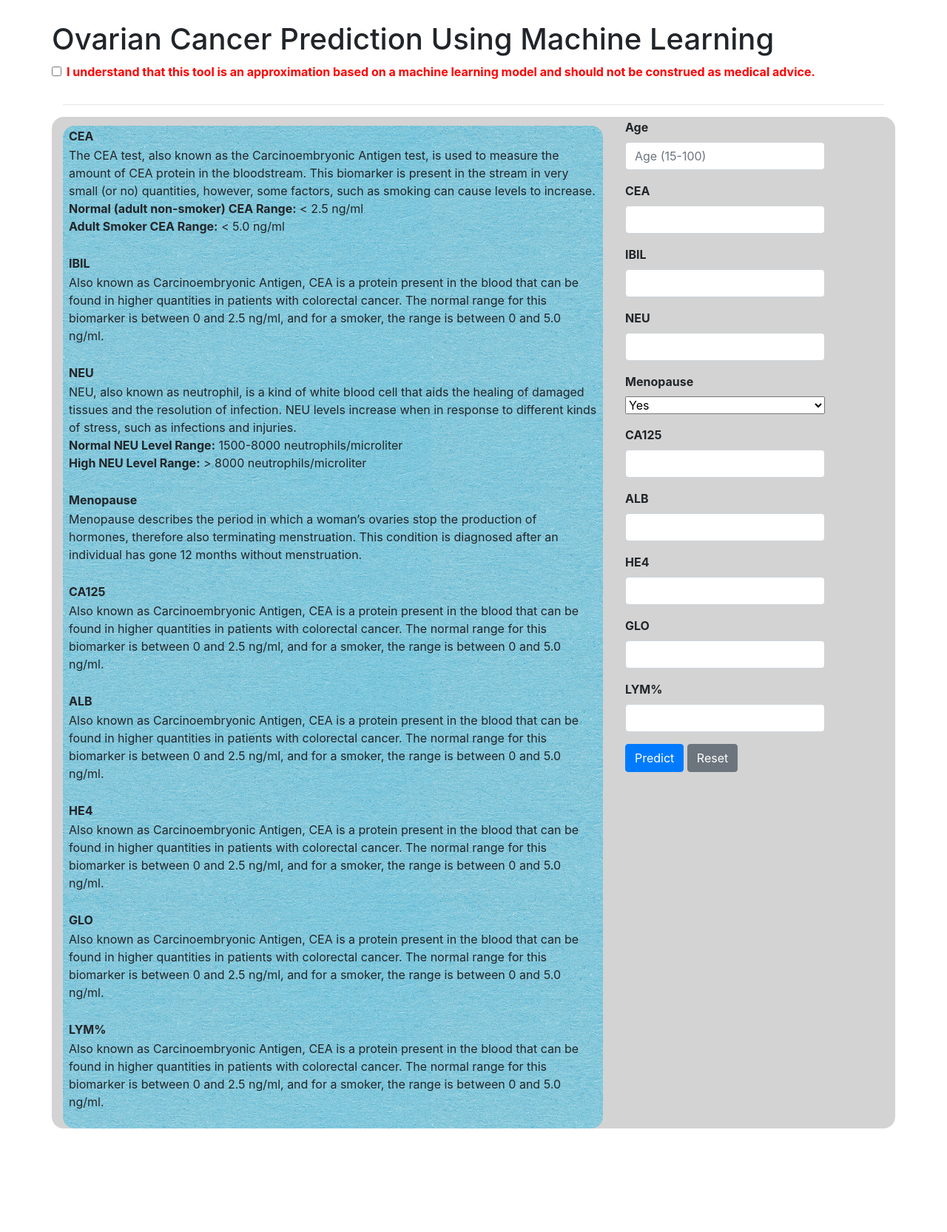
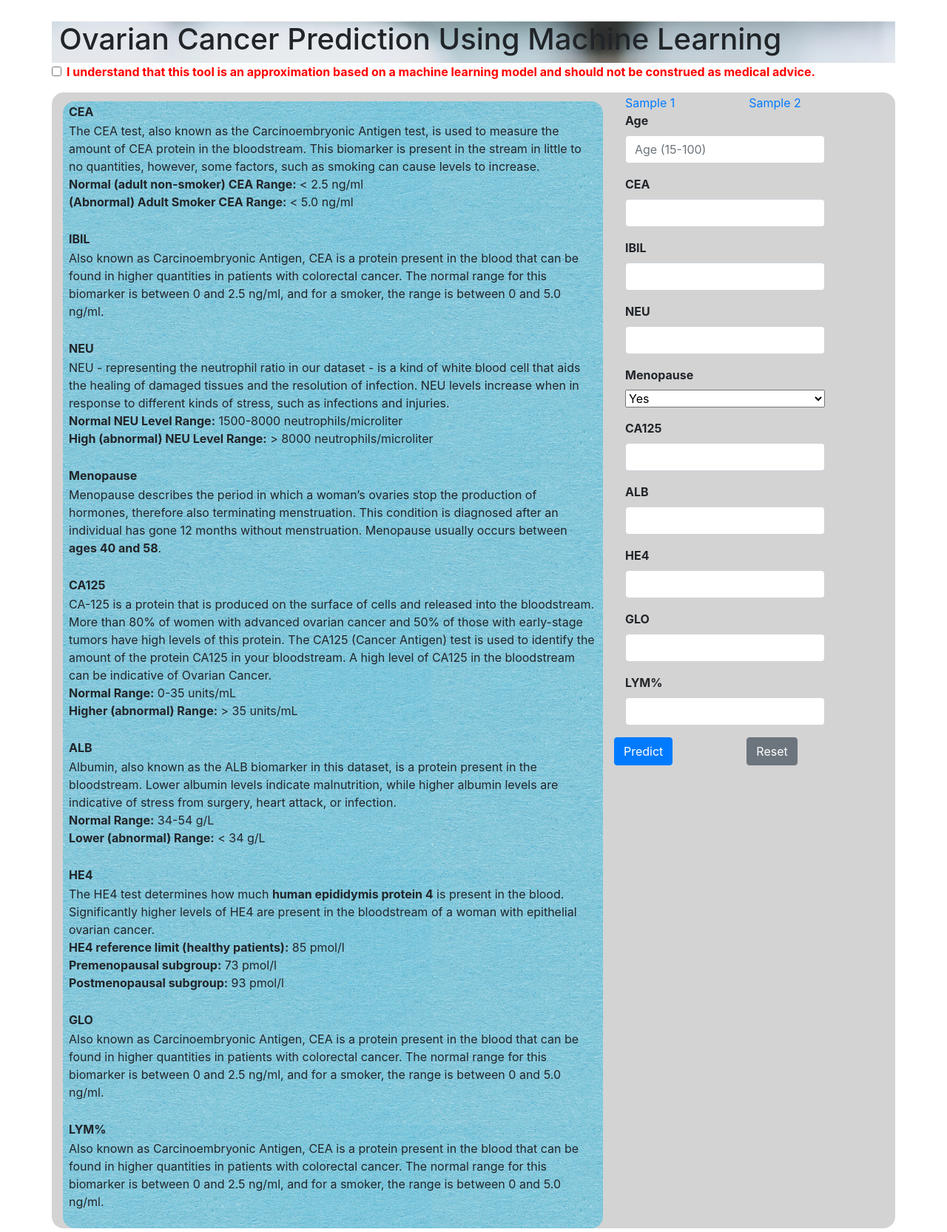
Before and after one commit to rxd321/ovarify, a Flask app: page / in a window 1280 px wide. Shown: the whole page at 74% size. Before the commit the page ends 1526 px from the top, so only its background shows below. Run offline with Flask 2, Linux system fonts and the light colour scheme; parts of the project's set-up code (start-up, migrations or seed data) failed here and were passed over; some libraries are stand-ins or nearby versions.

Commit message:
Add files via upload

```diff
--- a/templates/index.html
+++ b/templates/index.html
@@ -2,36 +2,42 @@
 
 <html>
 <head>
+    <script src="https://code.jquery.com/jquery-3.6.0.min.js" integrity="sha256-/xUj+3OJU5yExlq6GSYGSHk7tPXikynS7ogEvDej/m4=" crossorigin="anonymous"></script>
     <link rel="stylesheet" href="https://maxcdn.bootstrapcdn.com/bootstrap/4.0.0/css/bootstrap.min.css" integrity="sha384-Gn5384xqQ1aoWXA+058RXPxPg6fy4IWvTNh0E263XmFcJlSAwiGgFAW/dAiS6JXm" crossorigin="anonymous">
     <!-- CSS code -->
     <style>
         form {
             margin: 5px;
         }
-        .form-row{
-            width:80%;
+
+        .form-row {
+            width: 80%;
         }
 
-        label{
-            font-weight:bold;
-        }
-        .result {
-
+        label {
+            font-weight: bold;
         }
 
-        .form-check{
-            color:red;
+
+        .result {
         }
 
+        .form-check {
+            color: red;
+        }
+        .header {
+            padding-left:10px;
+            width: stretch;
+            background: transparent url('image1.png') !important;
+        }
         #con1 {
-            margin-top:10px;
-            width:stretch;
-            background:transparent url('blue.jpeg');
+            margin-top: 10px;
+            width: stretch;
+            background: transparent url('blue.jpeg');
         }
 
         .rounded {
             border-radius: 1.0rem !important;
-
         }
 
         .medText {
@@ -49,10 +55,40 @@
             font-weight: bold;
             color: red;
         }
-
-
     </style>
     <script language="javascript">
+        $(document).ready(function () {
+
+            $("#sample1").click(function () {
+                loadSample(1);
+                return false;
+            });
+            $("#sample2").click(function () {
+                loadSample(2);
+                return false;
+            });
+
+            function loadSample(sampleNumber) {
+                var testArray = [[36.0, 0.77, 5.9, 48.1, 0.0, 20.94, 45.7, 33.25, 28.1, 42.5, 1], [38.0, 0.53, 4.0, 66.1, 0.0, 32.07, 47.3, 41.85, 31.3, 28.6, 0]];
+                if (sampleNumber == 1) {
+                    loadArray = testArray[0];
+                }
+                else {
+                    loadArray = testArray[1];
+                }
+                $(".age").val(loadArray[0]);
+                $(".cea").val(loadArray[1]);
+                $(".ibil").val(loadArray[2]);
+                $(".neu").val(loadArray[3]);
+                $(".meno").val(loadArray[4]);
+                $(".ca125").val(loadArray[5]);
+                $(".alb").val(loadArray[6]);
+                $(".he4").val(loadArray[7]);
+                $(".glo").val(loadArray[8]);
+                $(".lym").val(loadArray[9]);
+                $(".type").val(loadArray[10]);
+            }
+
             function resetForm() {
                 document.getElementByClassName('form-check-input').reset();
                 document.getElementById('myform').reset();
@@ -63,7 +99,7 @@
                 document.getElementsByClassName('result').show();
                 return true;
             }
-       </script>
+        });</script>
 
     <title>Ovarian Cancer Model</title>
 </head>
@@ -72,13 +108,8 @@
         <!-- Use the action attribute to call the 'main' function -->
         <form action="{{ url_for('main') }}" method="POST" onsubmit="return validate()">
             <div class="container">
-                <div class="row">
+                <div class="row header">
                     <h1>Ovarian Cancer Prediction Using Machine Learning</h1>
-                </div>
-                <div class="row">
-                    {% for variable in test_array %}
-                    <b>{{ variable }}:</b> {{ test_array[variable] }}
-                    {% endfor %}
                 </div>
                 <div class="row">
                     <div class="form-group">
@@ -94,12 +125,12 @@
                         </div>
                     </div>
                 </div>
-                <hr />
+
                 <div class="row result">
                     {% if result %}
                         <!-- Print prediction -->
                         {% if prediction[0] > 0.5 %}
-                        <br> <p style="font-size:18px">The ML model <span class="does">DOES </span>suggest an advanced screening for Ovarian Cancer</p>
+                        <p style="font-size:18px">The ML model <span class="does">DOES </span>suggest an advanced screening for Ovarian Cancer</p>
                         {% else %}
                         <br> <p style="font-size:18px">The ML model <span class="doesNot">DOES NOT</span> suggest an advanced screening for Ovarian Cancer</p>
                         {% endif %}
@@ -112,11 +143,12 @@
                             <div class="row">
                                 <b class="medText">CEA</b>
                                 <span class="medText">
-                                    The CEA test, also known as the Carcinoembryonic Antigen test, is used to measure the amount of CEA protein in the bloodstream. This biomarker is present in the stream in very small (or no) quantities, however, some factors, such as smoking can cause levels to increase.
+                                    The CEA test, also known as the Carcinoembryonic Antigen test, is used to measure the amount of CEA protein in the bloodstream. This biomarker is present in the stream in little to no
+                                    quantities, however, some factors, such as smoking can cause levels to increase.
                                     <br>
                                     <b>Normal (adult non-smoker) CEA Range:</b> < 2.5 ng/ml
                                     <br>
-                                    <b>Adult Smoker CEA Range:</b> < 5.0 ng/ml
+                                    <b>(Abnormal) Adult Smoker CEA Range:</b> < 5.0 ng/ml
                                 </span>
                                 <br>
                             </div>
@@ -130,11 +162,11 @@
                             <div class="row">
                                 <b class="medText">NEU</b>
                                 <span class="medText">
-                                    NEU, also known as neutrophil, is a kind of white blood cell that aids the healing of damaged tissues and the resolution of infection. NEU levels increase when in response to different kinds of stress, such as infections and injuries.
+                                    NEU - representing the neutrophil ratio in our dataset - is a kind of white blood cell that aids the healing of damaged tissues and the resolution of infection. NEU levels increase when in response to different kinds of stress, such as infections and injuries.
                                     <br>
                                     <b>Normal NEU Level Range:</b> 1500-8000 neutrophils/microliter
                                     <br>
-                                    <b>High NEU Level Range:</b> > 8000 neutrophils/microliter
+                                    <b>High (abnormal) NEU Level Range:</b> > 8000 neutrophils/microliter
                                 </span>
                                 <br>
                             </div>
@@ -142,27 +174,41 @@
                                 <b class="medText">Menopause</b>
                                 <span class="medText">
                                     Menopause describes the period in which a woman’s ovaries stop the production of hormones, therefore also terminating menstruation. This condition is diagnosed after an individual has gone 12 months without menstruation.
+
+                                    Menopause usually occurs between <b>ages 40 and 58</b>.
                                 </span>
                                 <br>
                             </div>
                             <div class="row">
                                 <b class="medText">CA125</b>
                                 <span class="medText">
-                                    Also known as Carcinoembryonic Antigen, CEA is a protein present in the blood that can be found in higher quantities in patients with colorectal cancer. The normal range for this biomarker is between 0 and 2.5 ng/ml, and for a smoker, the range is between 0 and 5.0 ng/ml.
+                                    CA-125 is a protein that is produced on the surface of cells and released into the bloodstream. More than 80% of women with advanced ovarian cancer and 50% of those with early-stage tumors have high levels of this protein.
+                                    The CA125 (Cancer Antigen) test is used to identify the amount of the protein CA125 in your bloodstream. A high level of CA125 in the bloodstream can be indicative of Ovarian Cancer.
+                                    <br>
+                                    <b>Normal Range:</b> 0-35 units/mL <br>
+                                    <b>Higher (abnormal) Range:</b> > 35 units/mL
                                 </span>
                                 <br>
                             </div>
                             <div class="row">
                                 <b class="medText">ALB</b>
                                 <span class="medText">
-                                    Also known as Carcinoembryonic Antigen, CEA is a protein present in the blood that can be found in higher quantities in patients with colorectal cancer. The normal range for this biomarker is between 0 and 2.5 ng/ml, and for a smoker, the range is between 0 and 5.0 ng/ml.
+                                    Albumin, also known as the ALB biomarker in this dataset, is a protein present in the bloodstream. Lower albumin levels indicate malnutrition, while higher albumin levels are indicative of stress from surgery, heart attack, or infection.
+                                    <br>
+                                    <b>Normal Range:</b> 34-54 g/L <br>
+                                    <b>Lower (abnormal) Range:</b> < 34 g/L
                                 </span>
                                 <br>
                             </div>
                             <div class="row">
                                 <b class="medText">HE4</b>
                                 <span class="medText">
-                                    Also known as Carcinoembryonic Antigen, CEA is a protein present in the blood that can be found in higher quantities in patients with colorectal cancer. The normal range for this biomarker is between 0 and 2.5 ng/ml, and for a smoker, the range is between 0 and 5.0 ng/ml.
+                                    The HE4 test determines how much <b>human epididymis protein 4</b> is present in the blood. Significantly higher levels of HE4 are present in the bloodstream of a woman with epithelial ovarian cancer.
+                                    <br>
+                                    <b>HE4 reference limit (healthy patients):</b> 85 pmol/l <br>
+                                    <b>Premenopausal subgroup:</b> 73 pmol/l
+                                    <br>
+                                    <b>Postmenopausal subgroup:</b> 93 pmol/l
                                 </span>
                                 <br>
                             </div>
@@ -186,39 +232,43 @@
                     <div class="col-md-4" name="col2">
 
                         <div class="container">
-
+                            <div class="row" style="color:blue;">
+                                <a id="sample1" href="#">Sample 1</a>
+                                <span style="width:100px"></span>
+                                <a id="sample2" href="#">Sample 2</a>
+                            </div>
                             {% if not(result) %}
                             <div class="row">
                                 <div class="form-row">
                                     <div class="form-group col-md-12">
                                         <label for="inputAge">Age</label>
-                                        <input type="number" class="form-control" name="age" min="15" max="100" step="1" placeholder="Age (15-100)" id="inputAge" required>
+                                        <input type="number" class="form-control age" name="age" min="15" max="100" step="1" placeholder="Age (15-100)" id="inputAge" required>
                                     </div>
 
                                 </div>
                                 <div class="form-row">
                                     <div class="form-group col-md-12">
                                         <label for="inputCEA">CEA</label>
-                                        <input type="number" class="form-control" name="cea" min="0.0" max="10.0" step="0.1" id="inputCEA" required>
+                                        <input type="number" class="form-control cea" name="cea" min="0.0" max="10.0" id="inputCEA" required>
                                     </div>
 
                                 </div>
                                 <div class="form-row">
                                     <div class="form-group col-md-12">
                                         <label for="inputIBIL">IBIL</label>
-                                        <input type="number" class="form-control" name="ibil" min="0.0" max="10.0" step="0.1" id="inputIBIL" required>
+                                        <input type="number" class="form-control ibil" name="ibil" min="0.0" max="10.0" id="inputIBIL" required>
                                     </div>
                                 </div>
                                 <div class="form-row">
                                     <div class="form-group col-md-12">
                                         <label for="inputNEU">NEU</label>
-                                        <input type="number" class="form-control" name="neu" min="30" max="100" step="5" id="inputNEU" required>
+                                        <input type="number" class="form-control neu" name="neu" min="0" max="100" id="inputNEU" required>
                                     </div>
                                 </div>
                                 <div class="form-row">
                                     <div class="form-group col-md-12">
                                         <label for="inputMenopause">Menopause</label>
-                                        <select class="dropdown" style="width:100%;" id="inputMenopause" name="meno" required>
+                                        <select class="dropdown meno" style="width:100%;" id="inputMenopause" name="meno" required>
                                             <option value="1"> Yes</option>
                                             <option value="0"> No</option>
                                         </select>
@@ -227,32 +277,32 @@
                                 <div class="form-row">
                                     <div class="form-group col-md-12">
                                         <label for="inputCA125">CA125</label>
-                                        <input type="number" class="form-control" min="0.0" max="10.0" step="0.1" name="ca125" id="inputCA125" required>
+                                        <input type="number" class="form-control ca125" min="0.0" max="10.0" name="ca125" id="inputCA125" required>
                                     </div>
 
                                 </div>
                                 <div class="form-row">
                                     <div class="form-group col-md-12">
                                         <label for="inputALB">ALB</label>
-                                        <input type="number" class="form-control" min="0.0" max="10.0" step="0.1" name="alb" id="inputALB" required>
+                                        <input type="number" class="form-control alb" min="0.0" max="1000000.0" name="alb" id="inputALB" required>
                                     </div>
                                 </div>
                                 <div class="form-row">
                                     <div class="form-group col-md-12">
                                         <label for="inputHE4">HE4</label>
-                                        <input type="number" class="form-control" min="0.0" max="10.0" step="0.1" name="he4" id="inputHE4" required>
+                                        <input type="number" class="form-control he4" min="0.0" max="1000000.0" name="he4" id="inputHE4" required>
                                     </div>
                                 </div>
                                 <div class="form-row">
                                     <div class="form-group col-md-12">
                                         <label for="inputGLO">GLO</label>
-                                        <input type="number" class="form-control" min="0.0" max="10.0" step="0.1" name="glo" id="inputGLO" required>
+                                        <input type="number" class="form-control glo" min="0.0" max="1000000.0" name="glo" id="inputGLO" required>
                                     </div>
                                 </div>
                                 <div class="form-row">
                                     <div class="form-group col-md-12">
                                         <label for="inputLYM">LYM%</label>
-                                        <input type="number" class="form-control" min="0.0" max="10.0" step="0.1" name="lym" id="inputLYM" required>
+                                        <input type="number" class="form-control lym" min="0.0" max="1000000.0" name="lym" id="inputLYM" required>
                                     </div>
                                 </div>
                             </div>
@@ -263,34 +313,34 @@
                                 <div class="form-row">
                                     <div class="form-group col-md-12">
                                         <label for="inputAge">Age</label>
-                                        <input type="number" class="form-control" name="age" id="inputAge" required value="{{ original_input['Age']}}">
+                                        <input type="number" class="form-control age" name="age" min="15" max="100" step="1" placeholder="Age (15-100)" id="inputAge" required value="{{ original_input['Age']}}">
                                     </div>
 
                                 </div>
                                 <div class="form-row">
                                     <div class="form-group col-md-12">
                                         <label for="inputCEA">CEA</label>
-                                        <input type="number" class="form-control" name="cea" id="inputCEA" required value="{{ original_input['CEA']}}">
+                                        <input type="number" class="form-control cea" name="cea" min="0.0" max="10.0" id="inputCEA" required value="{{ original_input['CEA']}}">
                                     </div>
 
                                 </div>
                                 <div class="form-row">
                                     <div class="form-group col-md-12">
                                         <label for="inputIBIL">IBIL</label>
-                                        <input type="number" class="form-control" name="ibil" id="inputIBIL" required value="{{ original_input['IBIL']}}">
+                                        <input type="number" class="form-control ibil" name="ibil" min="0.0" max="10.0" id="inputIBIL" required value="{{ original_input['IBIL']}}">
                                     </div>
                                 </div>
                                 <div class="form-row">
                                     <div class="form-group col-md-12">
                                         <label for="inputNEU">NEU</label>
-                                        <input type="number" class="form-control" name="neu" id="inputNEU" required value="{{ original_input['NEU']}}">
+                                        <input type="number" class="form-control neu" name="neu" min="0" max="100" id="inputNEU" required value="{{ original_input['NEU']}}">
                                     </div>
                                 </div>
                                 <br />
                                 <div class="form-row">
                                     <div class="form-group col-md-12">
                                         <label for="inputMenopause">Menopause</label>
-                                        <select id="inputMenopause" name="meno" class="dropdown" style="width:100%;" required>
+                                        <select id="inputMenopause" name="meno" class="dropdown meno" style="width:100%;" required>
                                             {% if original_input['Menopause'] == "1" %}
 
                                             <option value="1" selected>Yes</option>
@@ -309,51 +359,45 @@
 
                                 </div>
                                 <div class="form-row">
-
                                     <div class="form-group col-md-12">
                                         <label for="inputCA125">CA125</label>
-                                        <input type="number" class="form-control" name="ca125" id="inputCA125" required value="{{ original_input['CA125']}}">
+                                        <input type="number" class="form-control ca125" min="0.0" max="10.0" name="ca125" id="inputCA125" required value="{{ original_input['CA125']}}">
                                     </div>
 
                                 </div>
                                 <div class="form-row">
-
                                     <div class="form-group col-md-12">
                                         <label for="inputALB">ALB</label>
-                                        <input type="number" class="form-control" name="alb" id="inputALB" required value="{{ original_input['ALB']}}">
+                                        <input type="number" class="form-control alb" min="0.0" max="1000000.0" name="alb" id="inputALB" required value="{{ original_input['ALB']}}">
                                     </div>
                                 </div>
                                 <div class="form-row">
-
                                     <div class="form-group col-md-12">
                                         <label for="inputHE4">HE4</label>
-                                        <input type="number" class="form-control" name="he4" id="inputHE4" required value="{{ original_input['HE4']}}">
+                                        <input type="number" class="form-control he4" min="0.0" max="1000000.0" name="he4" id="inputHE4" required value="{{ original_input['HE4']}}">
                                     </div>
-
                                 </div>
                                 <div class="form-row">
-
-
                                     <div class="form-group col-md-12">
                                         <label for="inputGLO">GLO</label>
-                                        <input type="number" class="form-control" name="glo" id="inputGLO" required value="{{ original_input['GLO']}}">
+                                        <input type="number" class="form-control glo" min="0.0" max="1000000.0" name="glo" id="inputGLO" required value="{{ original_input['GLO']}}">
                                     </div>
-
                                 </div>
                                 <div class="form-row">
-
-
                                     <div class="form-group col-md-12">
                                         <label for="inputLYM">LYM%</label>
-                                        <input type="number" class="form-control" name="lym" id="inputLYM" required value="{{ original_input['LYM%']}}">
+                                        <input type="number" class="form-control lym" min="0.0" max="1000000.0" name="lym" id="inputLYM" required value="{{ original_input['LYM%']}}">
                                     </div>
                                 </div>
                             </div>
                             {% endif %}
 
                         </div>
+                        <div class="row">
                             <button type="submit" class="btn btn-primary">Predict</button>
-                        <button type="reset" class="btn btn-secondary" onclick="return resetForm();">Reset</button>
+                            <span style="width:100px"></span>
+                            <button type="reset" class="btn btn-secondary" onclick="resetForm();">Reset</button>
+                        </div>
 
                     </div>
 
```
Lines whose indentation alone changed are shown as unchanged.
